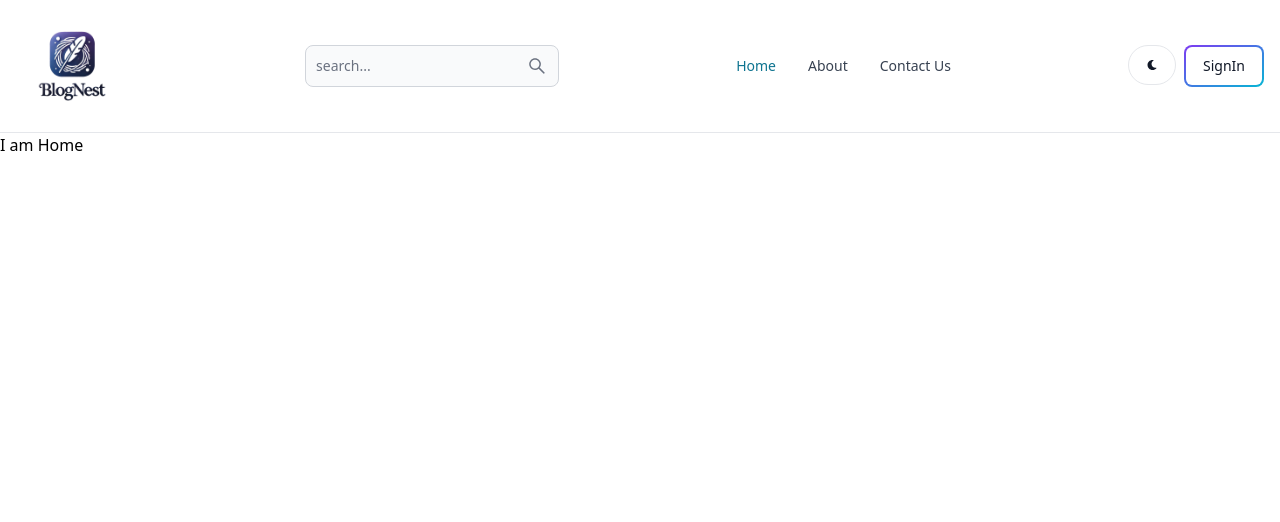
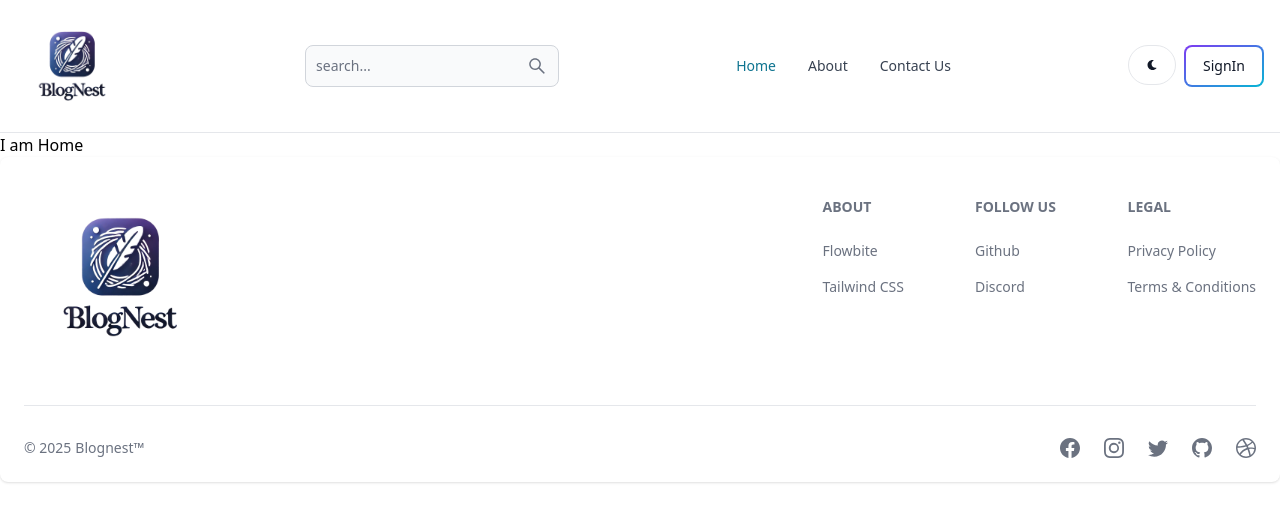
Before and after one commit to DeveshMamtani18/Mern_Blog, a React (Vite) app in the folder client/: page / in a window 1280 px wide. Shown: the top 522 px of the page. Built offline with nearby package versions, Linux system fonts and the light colour scheme.

Commit message:
create footer

```diff
--- a/client/src/App.jsx
+++ b/client/src/App.jsx
@@ -7,6 +7,7 @@ import Dashboard from'./pages/Dashboard'
 import Signin from './pages/Signin'
 import Signup from './pages/Signup'
 import Header from './components/Header'
+import Footers from './components/footer'
 export default function App() {
   return (
     <BrowserRouter>
@@ -19,6 +20,7 @@ export default function App() {
         <Route path='/Signin' element={<Signin/>}/>
         <Route path='/Signup' element={<Signup/>}/>
       </Routes>
+      <Footers/>
     </BrowserRouter>
   )
 }
--- /dev/null
+++ b/client/src/components/footer.jsx
@@ -0,0 +1,60 @@
+
+import {
+    Footer as Footers,
+    FooterBrand,
+    FooterCopyright,
+    FooterDivider,
+    FooterIcon,
+    FooterLink,
+    FooterLinkGroup,
+    FooterTitle,
+  } from "flowbite-react";
+  import { BsDribbble, BsFacebook, BsGithub, BsInstagram, BsTwitter } from "react-icons/bs";
+
+  export default function Footer() {
+    return (
+      <Footers container>
+        <div className="w-full">
+          <div className="grid w-full justify-between sm:flex sm:justify-between md:flex md:grid-cols-1">
+            <div>
+             <img className="w-24 sm:w-48" src="/logo.png" alt="" />
+            </div>
+            <div className="grid grid-cols-2 gap-8 sm:mt-4 sm:grid-cols-3 sm:gap-6">
+              <div>
+                <FooterTitle title="about" />
+                <FooterLinkGroup col>
+                  <FooterLink href="#">Flowbite</FooterLink>
+                  <FooterLink href="#">Tailwind CSS</FooterLink>
+                </FooterLinkGroup>
+              </div>
+              <div>
+                <FooterTitle title="Follow us" />
+                <FooterLinkGroup col>
+                  <FooterLink href="#">Github</FooterLink>
+                  <FooterLink href="#">Discord</FooterLink>
+                </FooterLinkGroup>
+              </div>
+              <div>
+                <FooterTitle title="Legal" />
+                <FooterLinkGroup col>
+                  <FooterLink href="#">Privacy Policy</FooterLink>
+                  <FooterLink href="#">Terms &amp; Conditions</FooterLink>
+                </FooterLinkGroup>
+              </div>
+            </div>
+          </div>
+          <FooterDivider />
+          <div className="w-full sm:flex sm:items-center sm:justify-between">
+            <FooterCopyright href="#" by="Blognest™" year={2025} />
+            <div className="mt-4 flex space-x-6 sm:mt-0 sm:justify-center">
+              <FooterIcon href="#" icon={BsFacebook} />
+              <FooterIcon href="#" icon={BsInstagram} />
+              <FooterIcon href="#" icon={BsTwitter} />
+              <FooterIcon href="#" icon={BsGithub} />
+              <FooterIcon href="#" icon={BsDribbble} />
+            </div>
+          </div>
+        </div>
+      </Footers>
+    );
+  }
```
